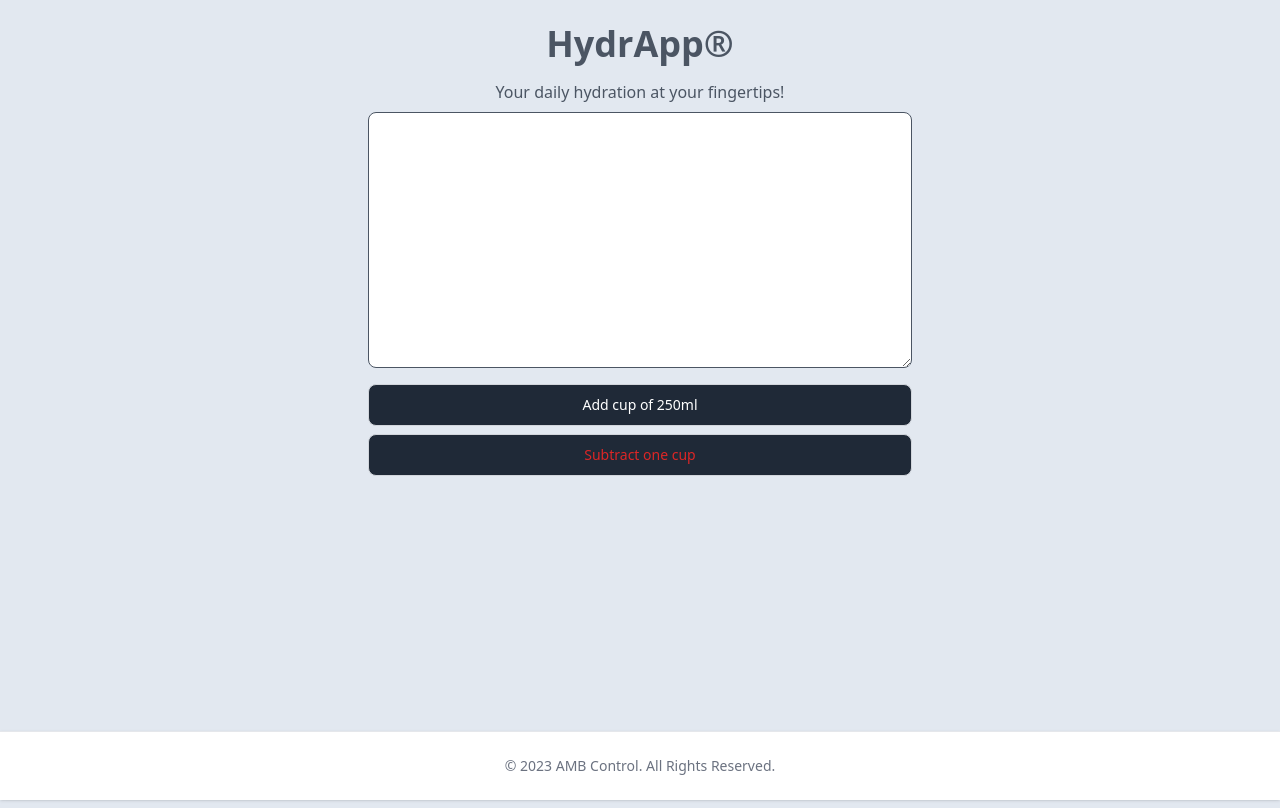
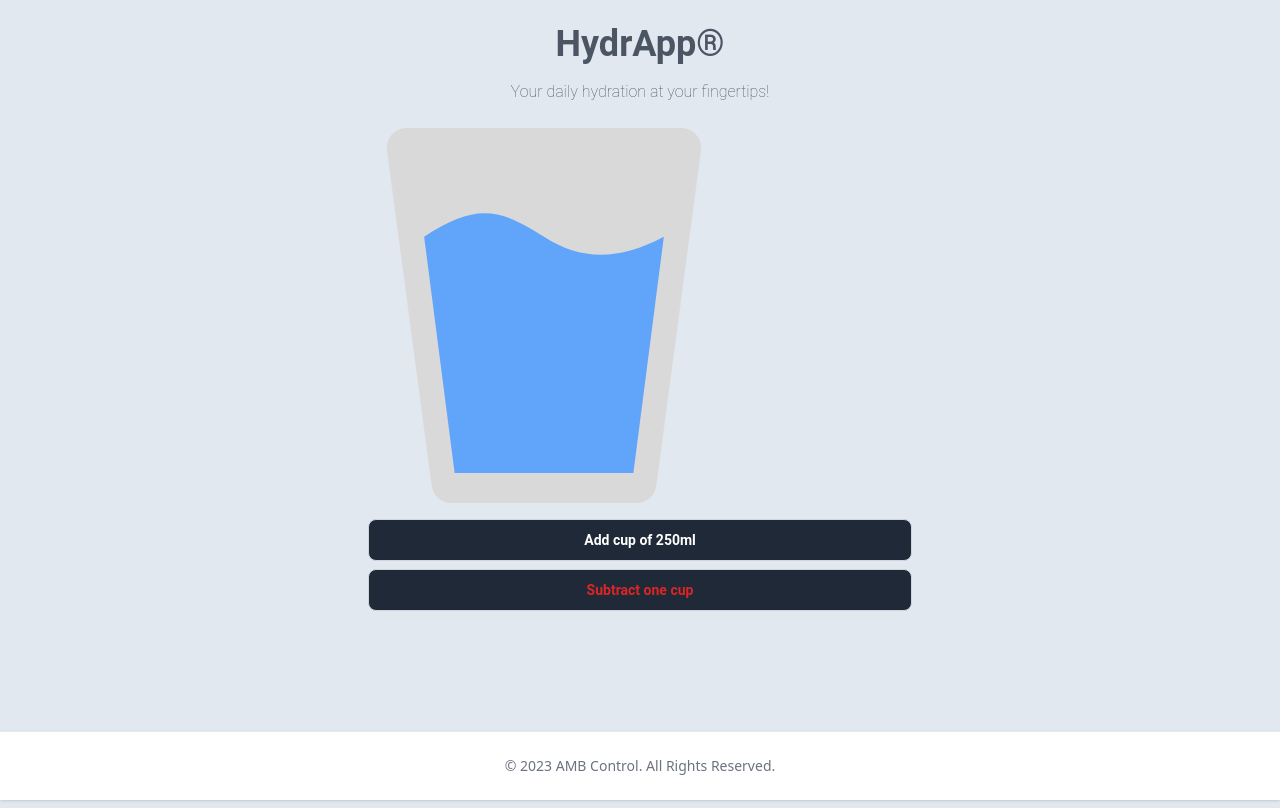
Before and after one commit to michal-baran/HydrAPP, a website built with Parcel: page src/index.html in a window 1280 px wide. Built offline with nearby package versions, Linux system fonts and the light colour scheme.

Commit message:
New icons

```diff
--- a/package.json
+++ b/package.json
@@ -1,5 +1,5 @@
 {
-  "name": "HydrAPP",
+  "name": "HydrApp",
   "version": "1.0.0",
   "scripts": {
     "test": "echo \"Error: no test specified\" && exit 1",
--- a/src/index.html
+++ b/src/index.html
@@ -5,26 +5,27 @@
     <meta name="viewport" content="width=device-width, initial-scale=1.0" />
     <link href="./index.css" rel="stylesheet" />
     <link href="./manifest.json" rel="manifest"/>
+    <link rel="preconnect" href="https://fonts.googleapis.com">
     <title>HydrApp</title>
   </head>
 
   <body class="bg-slate-200 text-gray-600 min-h-screen dark:bg-gray-800 dark:text-slate-50">
-    <main class="w-full p-4 max-w-xl mx-auto mt-2 flex-col flex">
-      <h1 class="text-4xl font-bold mb-4 text-center">HydrApp®</h1>
-      <h2 class="text-1xl font-thin mb-2 text-center">Your daily hydration at your fingertips!</h2>
-      <textarea
-        class="textarea--js block p-2.5 w-full h-64 mb-4 text-sm text-gray-400 rounded-lg border bg-white dark:bg-gray-700 border-gray-600 dark:placeholder-gray-400"
-      ></textarea>
+    <main class="w-full p-4 max-w-xl mx-auto mt-2 flex-col flex justify-center">
+      <h1 class="text-4xl font-bold mb-4 text-center font-roboto">HydrApp®</h1>
+      <h2 class="text-1xl font-thin mb-2 text-center font-roboto">Your daily hydration at your fingertips!</h2>
+      <div class="m-4 block">
+        <img src="/src/images/glass.svg" alt="Glass of water">
+      </div>
       <button
         type="button"
-        class="add--js text-white bg-gray-800 border border-gray-300 hover:bg-gray-700 focus:outline-none focus:ring-4 dark:focus:ring-gray-200 font-medium rounded-lg text-sm px-5 py-2.5 mb-2 dark:text-gray-800 dark:bg-white dark:border-white dark:hover:bg-gray-100 dark:hover:border-gray-600 focus:ring-gray-700"
+        class="add--js font-roboto font-bold text-white bg-gray-800 border border-gray-300 hover:bg-gray-700 focus:outline-none focus:ring-4 dark:focus:ring-gray-200 rounded-lg text-sm px-5 py-2.5 mb-2 dark:text-gray-800 dark:bg-white dark:border-white dark:hover:bg-gray-100 dark:hover:border-gray-600 focus:ring-gray-700"
       >
         Add cup of 250ml
       </button>
 
       <button
         type="button"
-        class="subtract--js text-red-600 bg-gray-800 border dark:border-white focus:outline-none hover:bg-gray-700 focus:ring-4 dark:focus:ring-gray-200 font-medium rounded-lg text-sm px-5 py-2.5 mb-2 dark:bg-white border-gray-300 dark:hover:bg-gray-100 dark:hover:border-gray-600 focus:ring-gray-700"
+        class="subtract--js font-roboto font-bold text-red-600 bg-gray-800 border dark:border-white focus:outline-none hover:bg-gray-700 focus:ring-4 dark:focus:ring-gray-200 rounded-lg text-sm px-5 py-2.5 mb-2 dark:bg-white border-gray-300 dark:hover:bg-gray-100 dark:hover:border-gray-600 focus:ring-gray-700"
       >
         Subtract one cup
       </button>
--- a/tailwind.config.js
+++ b/tailwind.config.js
@@ -4,7 +4,11 @@ module.exports = {
     "./src/**/*.{html,js,ts,jsx,tsx}",
   ],
   theme: {
-    extend: {},
+    extend: {
+      fontFamily: {
+        roboto: ['Roboto', 'sans-serif'],
+    },
   },
+},
   plugins: [],
 }
```
Also changed, not shown: src/images/glass.svg (added), src/images/icon-192x192.png, src/images/icon-256x256.png, src/images/icon-384x384.png, src/images/icon-512x512.png, src/images/icon.png (added).
